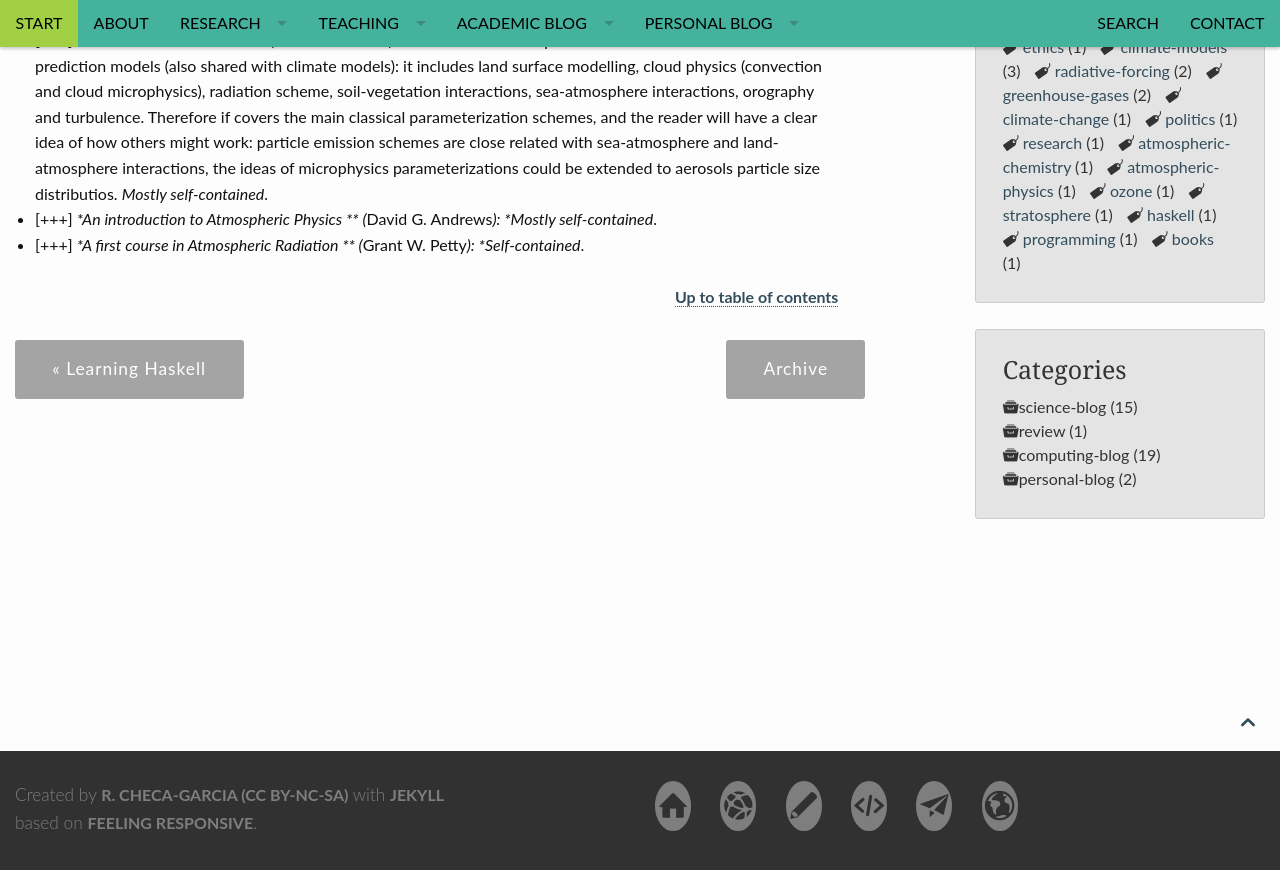
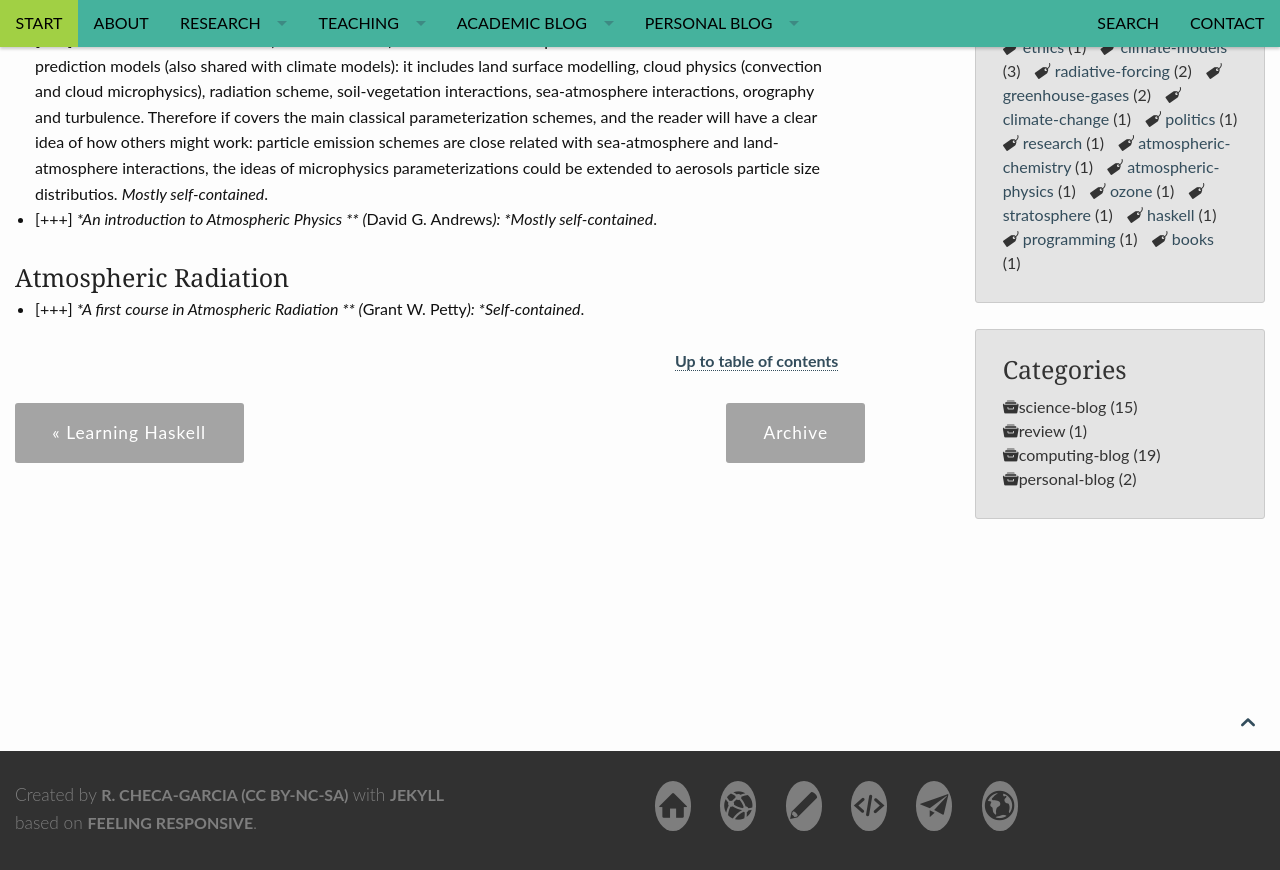
Before and after one commit to RCHG/rchg.github.io, a Jekyll site: the page built from _posts/2019-01-04-List-of-Books.md, in a window 1280 px wide and 900 px high, scrolled down 980 px. Shown: the top 870 px of the window. Built offline with Jekyll 4.4.1, drawn with Linux system fonts in a browser that asks for light colours; nearby versions of some CDN libraries; comment, search, counter and statistics services are not loaded.

Commit message:
Update 2019-01-04-List-of-Books.md

```diff
--- a/_posts/2019-01-04-List-of-Books.md
+++ b/_posts/2019-01-04-List-of-Books.md
@@ -29,6 +29,8 @@ Number of [+] indicate the difficulty on a scale of 1-5.
 - [+++] **Modeling of Atmospheric Chemistry** (*Brasseur and Jacob*): Not yet a classical book on the field but close to be. It covers almost all the topics related with modeling chemistry in the atmosphere. Althoghh some topics are note treated deeply, the books has a very good balance between rigurosity, readability and details. It is avery good book to introduce (and more than introduce) the reader on this research field. *Self-contained*.
 - [+++] **Parameterization Schemes** (*David J. Stensrud*): Introduces the main parameterizations of numerical weather prediction models (also shared with climate models): it includes land surface modelling, cloud physics (convection and cloud microphysics), radiation scheme, soil-vegetation interactions, sea-atmosphere interactions, orography and turbulence. Therefore if covers the main classical parameterization schemes, and the reader will have a clear idea of how others might work: particle emission schemes are close related with sea-atmosphere and land-atmosphere interactions, the ideas of microphysics parameterizations could be extended to aerosols particle size distributios. *Mostly self-contained*.
 - [+++] **An introduction to Atmospheric Physics ** (*David G. Andrews*): *Mostly self-contained*.
+
+### Atmospheric Radiation
 - [+++] **A first course in Atmospheric Radiation ** (*Grant W. Petty*): *Self-contained*.
 
 
```
